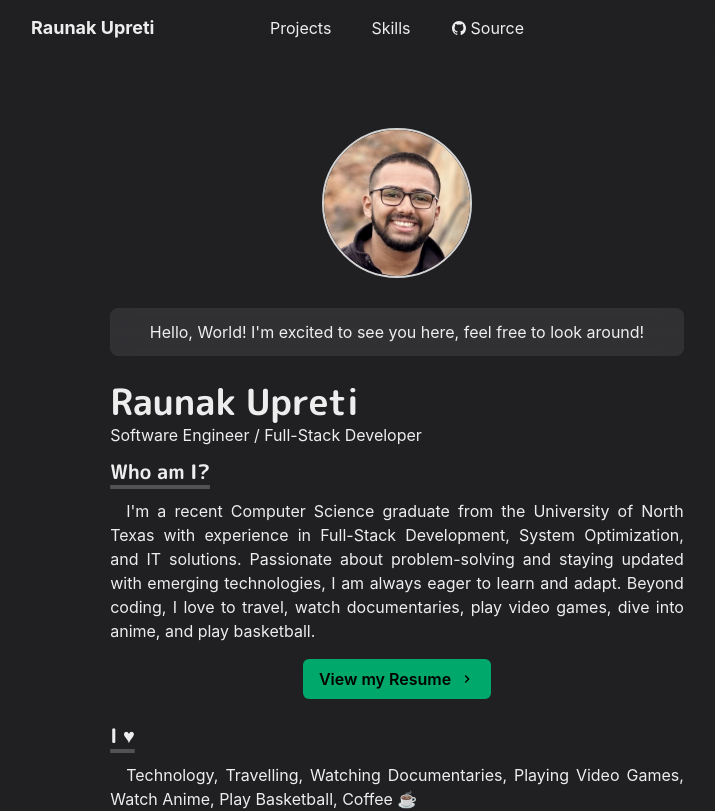
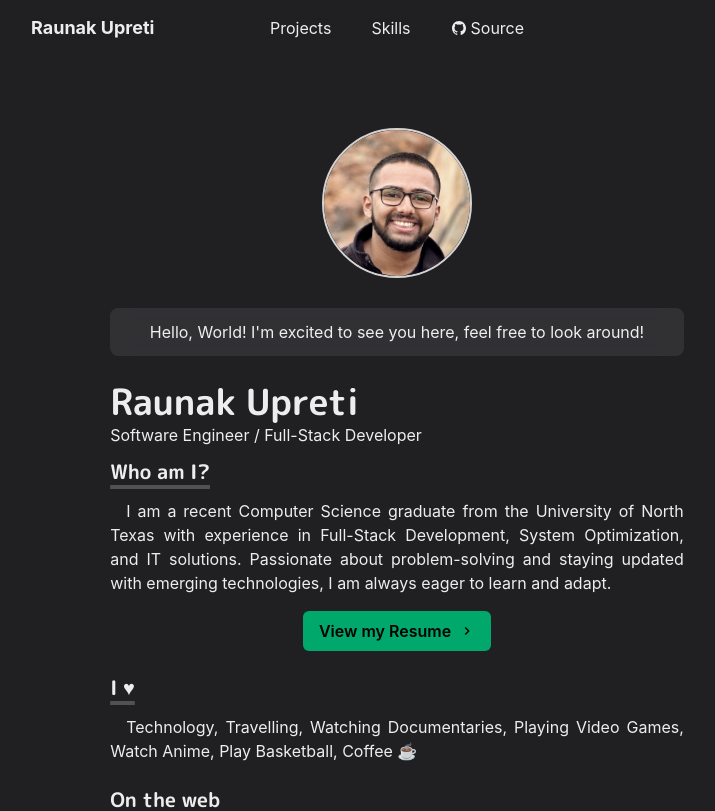
Before and after one commit to TheCodingWizard27/my-portfolio, a Next.js app: page / in a window 1280 px wide. Shown: the top 811 px of the page, without its empty margins (243-958 px from the left). Built offline with nearby package versions, Linux system fonts and the light colour scheme.

Commit message:
Made changes to the about me section

```diff
--- a/pages/index.js
+++ b/pages/index.js
@@ -40,12 +40,10 @@ const Home = () => (
           Who am I?
         </Heading>
         <Paragraph>
-           I&apos;m a recent Computer Science graduate from the University of North Texas
+          I am a recent Computer Science graduate from the University of North Texas
                 with experience in Full-Stack Development, System Optimization, and IT
                 solutions. Passionate about problem-solving and staying updated with emerging
-                technologies, I am always eager to learn and adapt. Beyond coding, I love to travel,
-                watch documentaries, play video games, dive into anime, and play
-                basketball.
+                technologies, I am always eager to learn and adapt.
         </Paragraph>
         <Box align="center" my={4}>
           <Button
```
